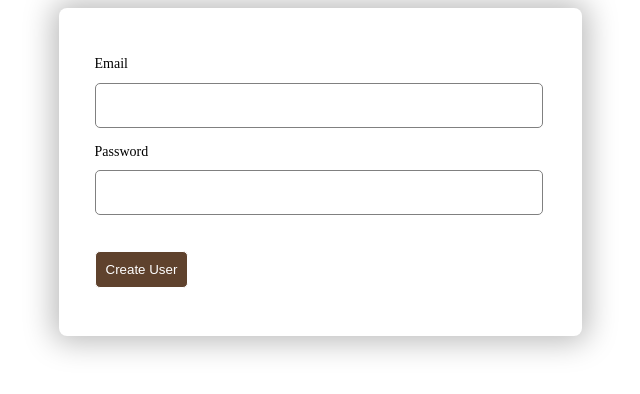
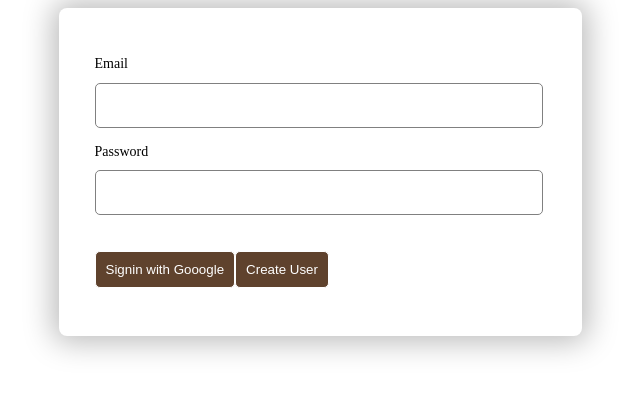
Before and after one commit to ravish110/avcMA, a React (Create React App) app in the folder avc-ma/: page / in a window 1280 px wide. Shown: the top 394 px of the page, without its empty margins (320-960 px from the left). Built offline with nearby package versions, Linux system fonts and the light colour scheme.

Commit message:
google signin

```diff
--- a/avc-ma/src/pages/Singup.js
+++ b/avc-ma/src/pages/Singup.js
@@ -1,10 +1,11 @@
 import  React, {useState} from 'react';
-import { getAuth, createUserWithEmailAndPassword } from "firebase/auth";
+import { getAuth, createUserWithEmailAndPassword, GoogleAuthProvider, signInWithPopup } from "firebase/auth";
 import { app } from "../firebase";
 import "./signup.css";
 
 
 const auth = getAuth(app);
+const googleAuthProvider = new GoogleAuthProvider();
 
 const SingupPage = () => {
     const [ email , setEmail ] = useState("");
@@ -18,6 +19,10 @@ const SingupPage = () => {
         ).then(value => alert("Sucess!!"));
     }
 
+    const signupWithGoogle = () => {
+        signInWithPopup(auth, googleAuthProvider)
+    }
+
     return (
         <div className="singup-page">
             <form>
@@ -27,6 +32,7 @@ const SingupPage = () => {
                 <label>Password
                     <input type="password" value={password} onChange={e => setPassword(e.target.value)}/>
                 </label>
+                <button onClick={signupWithGoogle}>Signin with Gooogle</button>
                 <button onClick={createUser}>Create User</button>
             </form>
         </div>
```
